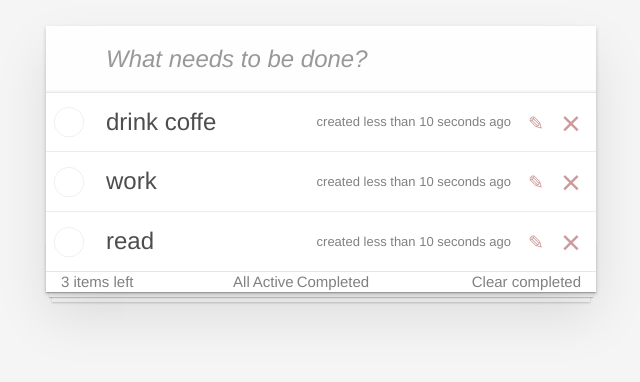
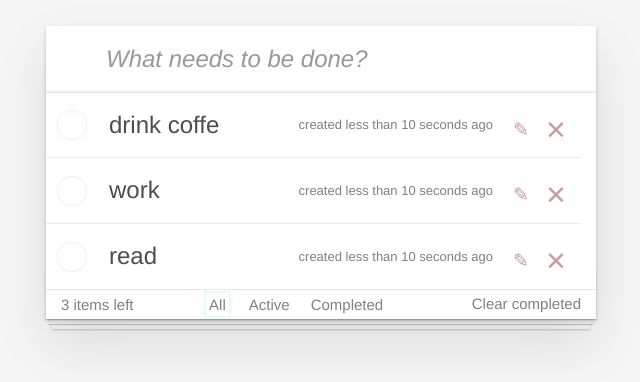
Before and after one commit to Yyana22/Todo, a React app: page / in a window 1280 px wide. Shown: the part 104-486 px from the top of the page, without its empty margins (319-959 px from the left). Built offline with nearby package versions, Linux system fonts and the light colour scheme.

Commit message:
filter-border

```diff
--- a/src/components/App/App.js
+++ b/src/components/App/App.js
@@ -71,7 +71,6 @@ export default class App extends Component {
 
   filterChange = (e) => {
     this.setState(() => {
-      console.log(e.target.id);
       let newFilter = e.target.id;
       return {
         filter: newFilter,
@@ -122,6 +121,7 @@ export default class App extends Component {
           clearCompleted={() => {
             this.clearCompleted();
           }}
+          activeFilter={this.state.filter}
         />
       </div>
     );
--- a/src/components/Footer/Footer.css
+++ b/src/components/Footer/Footer.css
@@ -3,7 +3,7 @@
 	justify-content: space-between;
 	align-items: center;
 	padding: 10px 15px;
-	height: 20px;
+	height: 30px;
 	text-align: center;
 	font-size: 15px;
 	border-top: 1px solid #e6e6e6;
@@ -61,15 +61,17 @@
 	cursor: pointer;
 }
 
-.filters li:hover label {
-	border-color: rgba(175, 47, 47, 0.1);
+.filters li:hover {
+	border: 1px solid rgba(47, 175, 58, 0.61);
 }
-.filters li{
-	margin-right: 3px;
+li{
+	padding: 3px;
+	margin-right: 15px;
 }
-.filters li label.selected {
-	border-color: rgba(175, 47, 47, 0.2);
+.filters li.selected {
+	border: 2px solid rgba(7, 245, 27, 0.1);
 }
+
 
 .clear-completed,
 html .clear-completed:active {
--- a/src/components/Footer/Footer.js
+++ b/src/components/Footer/Footer.js
@@ -17,13 +17,12 @@ export default class Footer extends Component {
     filterChange: PropTypes.func,
     clearCompleted: PropTypes.func,
   };
-
   render() {
     return (
       <footer className="footer">
         <span className="todo-count">{this.props.todo} items left</span>
         <ul className="filters">
-          <li>
+          <li className={this.props.activeFilter === 'All' ? 'selected' : ''}>
             <label htmlFor="All">
               <input
                 type="radio"
@@ -34,7 +33,7 @@ export default class Footer extends Component {
               All
             </label>
           </li>
-          <li>
+          <li className={this.props.activeFilter === 'Active' ? 'selected' : ''}>
             <label htmlFor="Active">
               <input
                 type="radio"
@@ -45,7 +44,7 @@ export default class Footer extends Component {
               Active
             </label>
           </li>
-          <li>
+          <li className={this.props.activeFilter === 'Completed' ? 'selected' : ''}>
             <label htmlFor="Completed">
               <input
                 type="radio"
```
